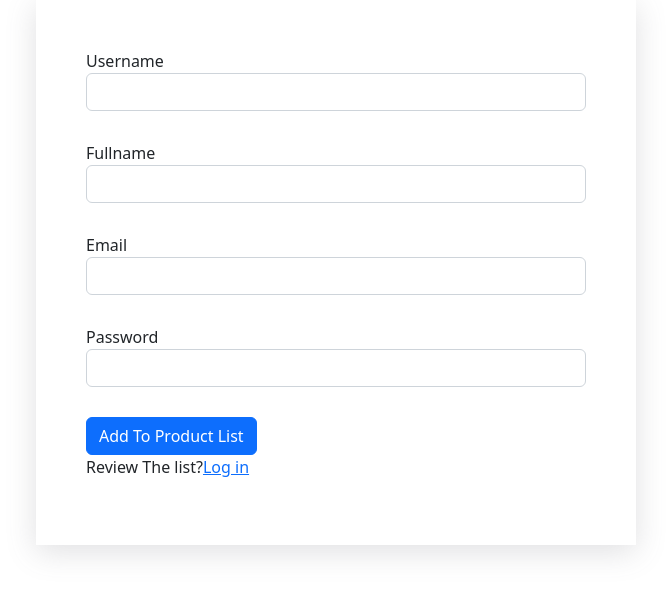
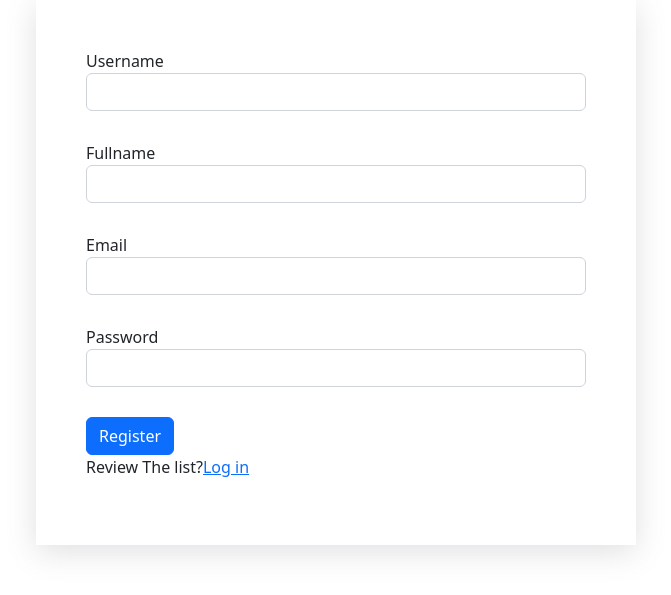
Before and after one commit to Scnh19/Storeweb, a PHP site: page /Registration2.php in a window 1280 px wide. Shown: the part 51-646 px from the top of the page, without its empty margins (304-975 px from the left). Run offline with PHP 8.4, Linux system fonts and the light colour scheme.

```diff
--- a/Registration2.php
+++ b/Registration2.php
@@ -43,27 +43,27 @@ if (isset($_SESSION["user"])) {
             array_push($errors, "Password is not valid");
            }
 
-           if ($password!==$passwordRepeat) {
+           if ($pass!==$passwordRepeat) {
             array_push($errors,"Password does not match");
            }
 
            require_once "database2.php";
-           $sql = "SELECT * FROM productlist WHERE productname = '$productname'";
+           $sql = "SELECT * FROM users WHERE email = '$email'";
            $result = mysqli_query($conn, $sql);
            $rowCount = mysqli_num_rows($result);
            if ($rowCount>0) {
-            array_push($errors,"Product already exists.");
+            array_push($errors,"User already exists.");
            }
            if (count($errors)>0) {
             foreach ($errors as $error) {
                 echo "<div class='alert alert-danger'>$error</div>";
             }
            }else{
-            $sql = "INSERT INTO productlist (sku, productname, price, dateadded, password) VALUES ( ?, ?, ?, ?, ?)";
+            $sql = "INSERT INTO productlist (user_name, full_name, email, password) VALUES ( ?, ?, ?, ?)";
             $stmt = mysqli_stmt_init($conn);
             $prepareStmt = mysqli_stmt_prepare($stmt,$sql);
             if ($prepareStmt) {
-                mysqli_stmt_bind_param($stmt, 'sssss', $uname, $productname, $price, $dateadded, $pass);
+                mysqli_stmt_bind_param($stmt, 'ssss', $uname, $fullname, $email, $pass);
                 mysqli_stmt_execute($stmt);
                 echo "<div class='alert alert-success'>The Product is registered successfully.</div>";
             }else{
@@ -91,7 +91,7 @@ if (isset($_SESSION["user"])) {
                 <input type="text" class="form-control" name="password">
             </div>
             <div class="form-btn">
-                <input type="submit" class="btn btn-primary" value="Add To Product List" name="submit">
+                <input type="submit" class="btn btn-primary" value="Register" name="submit">
             </div>
         </form>
         <div>
--- a/logout.php
+++ b/logout.php
@@ -1,4 +1,3 @@
-
 <?php
 session_start();
 
```
